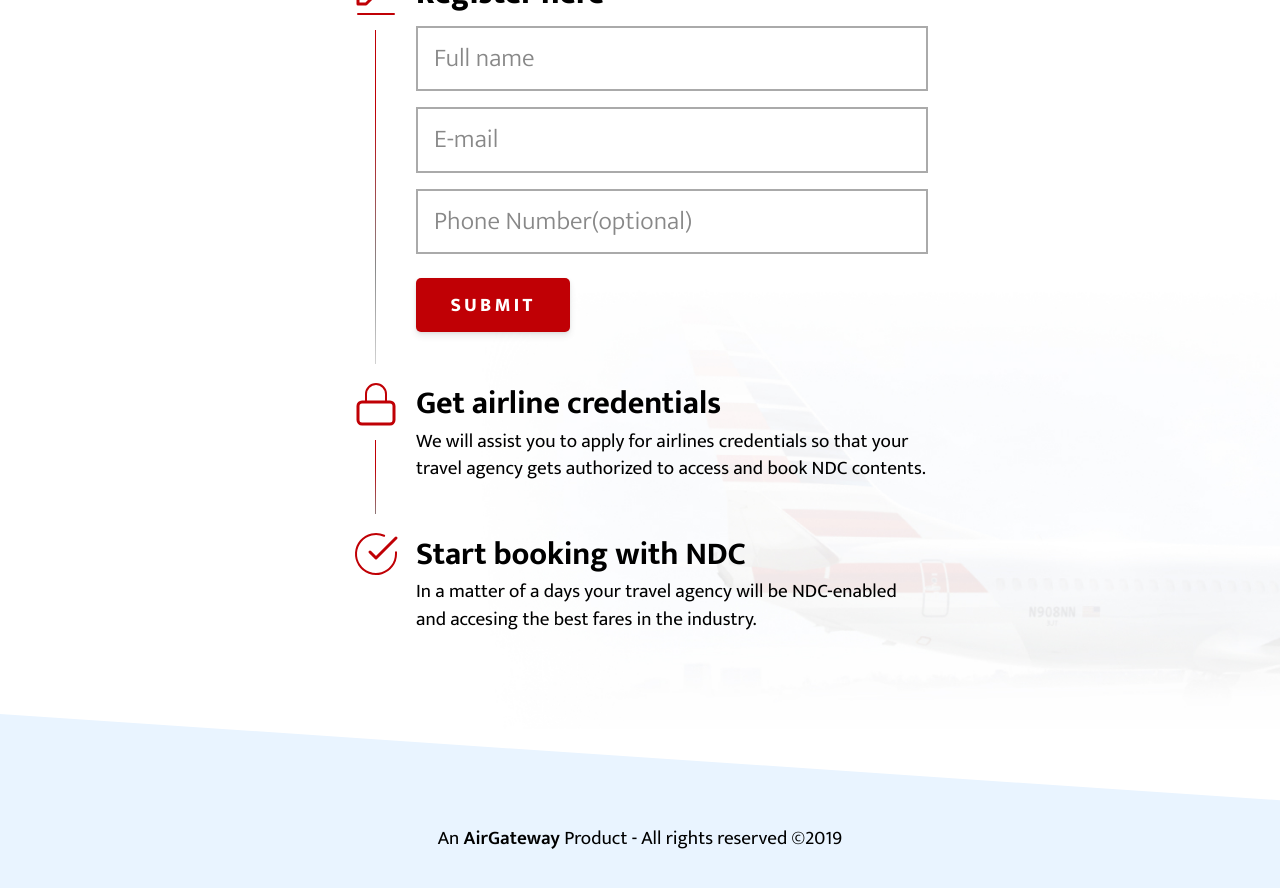
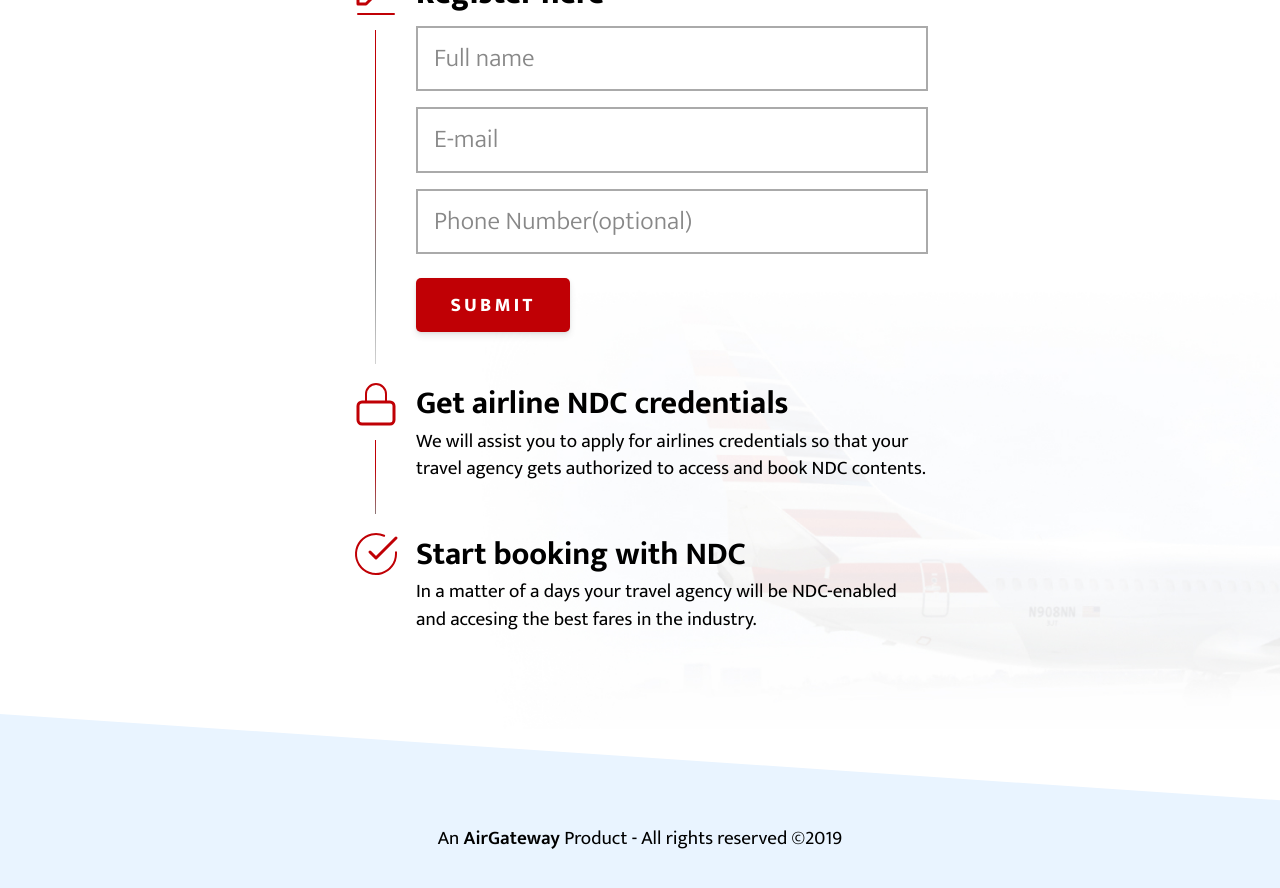
Before and after one commit to tripsimian-labs/bookingpad-web, a Jekyll site: the page built from index.md, in a window 1280 px wide and 900 px high, scrolled down 1613 px. Shown: the top 888 px of the window. Built offline with Jekyll 4.4.1, drawn with Linux system fonts in a browser that asks for light colours.

Commit message:
Minor edit.

```diff
--- a/_layouts/main.html
+++ b/_layouts/main.html
@@ -204,7 +204,7 @@
               <path d="M38 22H10C7.79086 22 6 23.7909 6 26V40C6 42.2091 7.79086 44 10 44H38C40.2091 44 42 42.2091 42 40V26C42 23.7909 40.2091 22 38 22Z" stroke="#C00005" stroke-width="3" stroke-linecap="round" stroke-linejoin="round"/>
               <path d="M14 22V14C14 11.3478 15.0536 8.8043 16.929 6.92893C18.8043 5.05357 21.3479 4 24 4C26.6522 4 29.1957 5.05357 31.0711 6.92893C32.9465 8.8043 34 11.3478 34 14V22" stroke="#C00005" stroke-width="2" stroke-linecap="round" stroke-linejoin="round"/>
             </svg>
-            <h3 class="fw7">Get airline credentials</h3>
+            <h3 class="fw7">Get airline NDC credentials</h3>
           </div>
           <p>
             We will assist you to apply for airlines credentials so that your travel agency gets authorized to access and book NDC contents.
```
